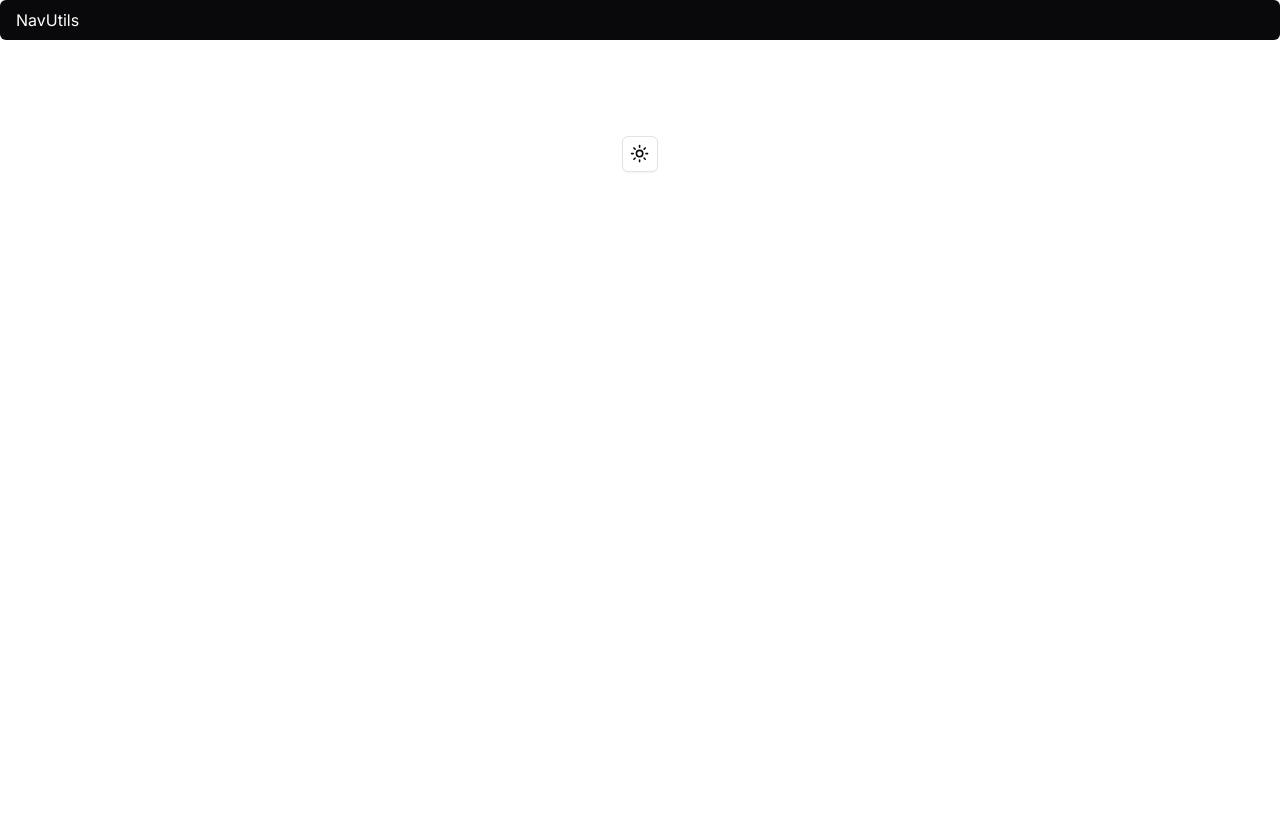
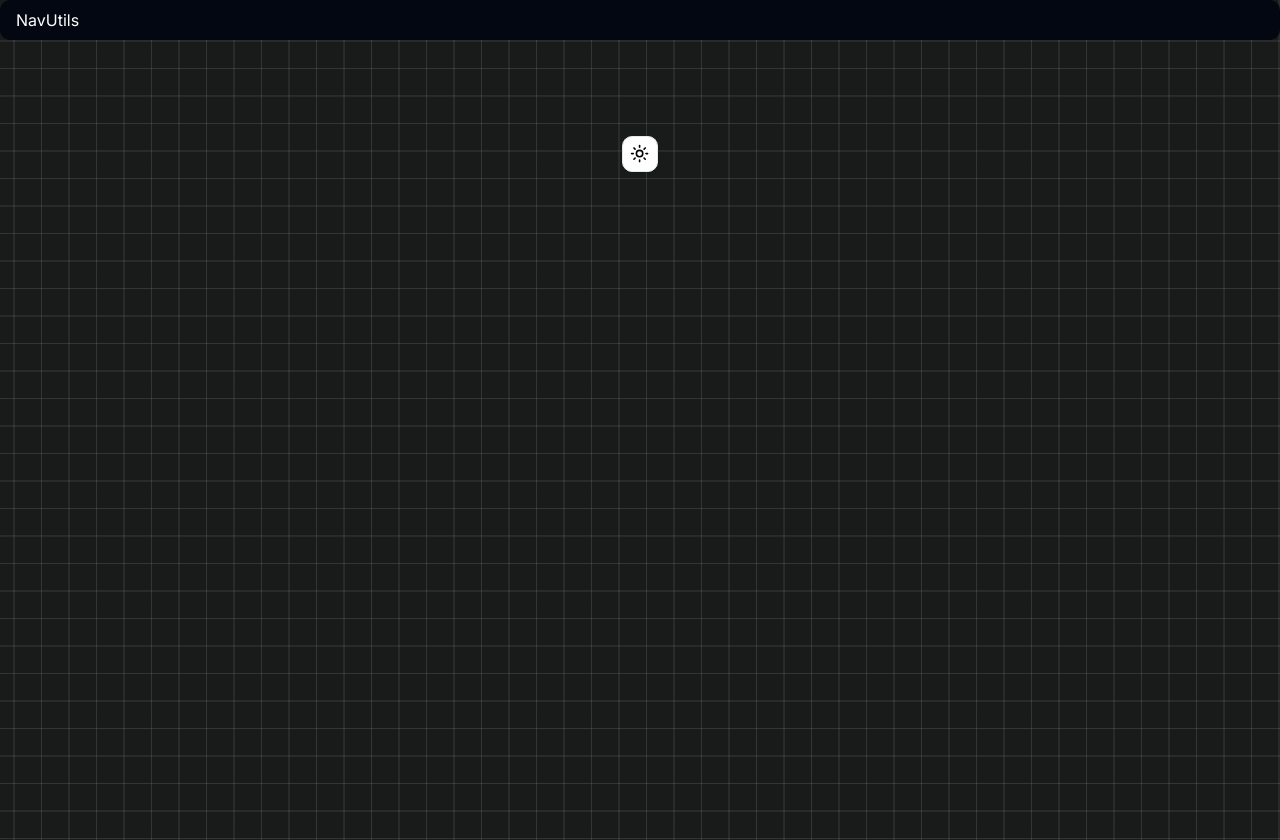
Before and after one commit to NaufalXDs/Nav-Utils, a Next.js app: page / in a window 1280 px wide. Built offline with nearby package versions, Linux system fonts and the light colour scheme.

Commit message:
Change -> reason: theme

```diff
--- a/src/app/globals.css
+++ b/src/app/globals.css
@@ -5,64 +5,47 @@
 @layer base {
   :root {
     --background: 0 0% 100%;
-      --foreground: 240 10% 3.9%;
-
+    --foreground: 224 71.4% 4.1%;
     --card: 0 0% 100%;
-      --card-foreground: 240 10% 3.9%;
-
+    --card-foreground: 224 71.4% 4.1%;
     --popover: 0 0% 100%;
-      --popover-foreground: 240 10% 3.9%;
-
-      --primary: 240 5.9% 10%;
-      --primary-foreground: 0 0% 98%;
-
-      --secondary: 240 4.8% 95.9%;
-      --secondary-foreground: 240 5.9% 10%;
-
-      --muted: 240 4.8% 95.9%;
-      --muted-foreground: 240 3.8% 46.1%;
-
-      --accent: 240 4.8% 95.9%;
-      --accent-foreground: 240 5.9% 10%;
-
+    --popover-foreground: 224 71.4% 4.1%;
+    --primary: 262.1 83.3% 57.8%;
+    --primary-foreground: 210 20% 98%;
+    --secondary: 220 14.3% 95.9%;
+    --secondary-foreground: 220.9 39.3% 11%;
+    --muted: 220 14.3% 95.9%;
+    --muted-foreground: 220 8.9% 46.1%;
+    --accent: 220 14.3% 95.9%;
+    --accent-foreground: 220.9 39.3% 11%;
     --destructive: 0 84.2% 60.2%;
-      --destructive-foreground: 0 0% 98%;
-
-      --border: 240 5.9% 90%;
-      --input: 240 5.9% 90%;
-      --ring: 240 10% 3.9%;
-
-      --radius: 0.5rem;
+    --destructive-foreground: 210 20% 98%;
+    --border: 220 13% 91%;
+    --input: 220 13% 91%;
+    --ring: 262.1 83.3% 57.8%;
+    --radius: 0.75rem;
   }
 
   .dark {
-      --background: 240 10% 3.9%;
-      --foreground: 0 0% 98%;
-
-      --card: 240 10% 3.9%;
-      --card-foreground: 0 0% 98%;
-
-      --popover: 240 10% 3.9%;
-      --popover-foreground: 0 0% 98%;
-
-      --primary: 0 0% 98%;
-      --primary-foreground: 240 5.9% 10%;
-
-      --secondary: 240 3.7% 15.9%;
-      --secondary-foreground: 0 0% 98%;
-
-      --muted: 240 3.7% 15.9%;
-      --muted-foreground: 240 5% 64.9%;
-
-      --accent: 240 3.7% 15.9%;
-      --accent-foreground: 0 0% 98%;
-
+    --background: 224 71.4% 4.1%;
+    --foreground: 210 20% 98%;
+    --card: 224 71.4% 4.1%;
+    --card-foreground: 210 20% 98%;
+    --popover: 224 71.4% 4.1%;
+    --popover-foreground: 210 20% 98%;
+    --primary: 263.4 70% 50.4%;
+    --primary-foreground: 210 20% 98%;
+    --secondary: 215 27.9% 16.9%;
+    --secondary-foreground: 210 20% 98%;
+    --muted: 215 27.9% 16.9%;
+    --muted-foreground: 217.9 10.6% 64.9%;
+    --accent: 215 27.9% 16.9%;
+    --accent-foreground: 210 20% 98%;
     --destructive: 0 62.8% 30.6%;
-      --destructive-foreground: 0 0% 98%;
-
-      --border: 240 3.7% 15.9%;
-      --input: 240 3.7% 15.9%;
-      --ring: 240 4.9% 83.9%;
+    --destructive-foreground: 210 20% 98%;
+    --border: 215 27.9% 16.9%;
+    --input: 215 27.9% 16.9%;
+    --ring: 263.4 70% 50.4%;
   }
 }
 
@@ -71,6 +54,45 @@
     @apply border-border;
   }
   body {
-      @apply bg-background text-foreground;
+  width: 100%;
+  height: 100%;
+  --color: rgba(114, 114, 114, 0.3);
+  background-color: #191a1a;
+  background-image: linear-gradient(0deg, transparent 24%, var(--color) 25%, var(--color) 26%, transparent 27%,transparent 74%, var(--color) 75%, var(--color) 76%, transparent 77%,transparent),
+      linear-gradient(90deg, transparent 24%, var(--color) 25%, var(--color) 26%, transparent 27%,transparent 74%, var(--color) 75%, var(--color) 76%, transparent 77%,transparent);
+  background-size: 55px 55px;
 }
 }
+
+@layer components {
+  .button {
+    @apply m-0 h-auto bg-transparent p-0 border-none cursor-pointer;
+  }
+
+  /* button styling */
+  .button {
+    --border-right: 6px;
+    --text-stroke-color: rgba(255,255,255,0.6);
+    --animation-color: #37FF8B;
+    @apply tracking-wide no-underline text-transparent uppercase relative;
+    font-family: "Arial";
+    -webkit-text-stroke: 1px var(--text-stroke-color);
+  }
+
+  /* this is the text, when you hover on button */
+  .hover-text {
+    @apply absolute box-border overflow-hidden transition-all;
+    content: attr(data-text);
+    color: var(--animation-color);
+    width: 0%;
+    inset: 0;
+    border-right: var(--border-right) solid var(--animation-color);
+    -webkit-text-stroke: 1px var(--animation-color);
+  }
+
+  /* hover */
+  .button:hover .hover-text {
+    @apply w-full;
+    filter: drop-shadow(0 0 23px var(--animation-color));
+  }
+}
```
Lines whose indentation alone changed are shown as unchanged.
